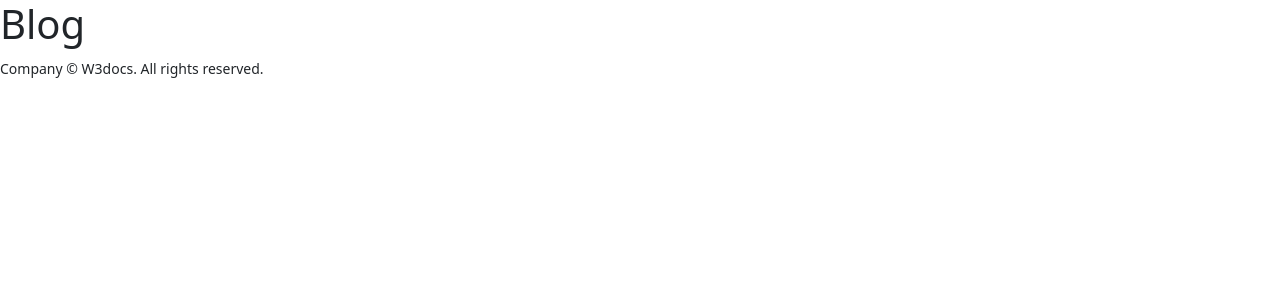
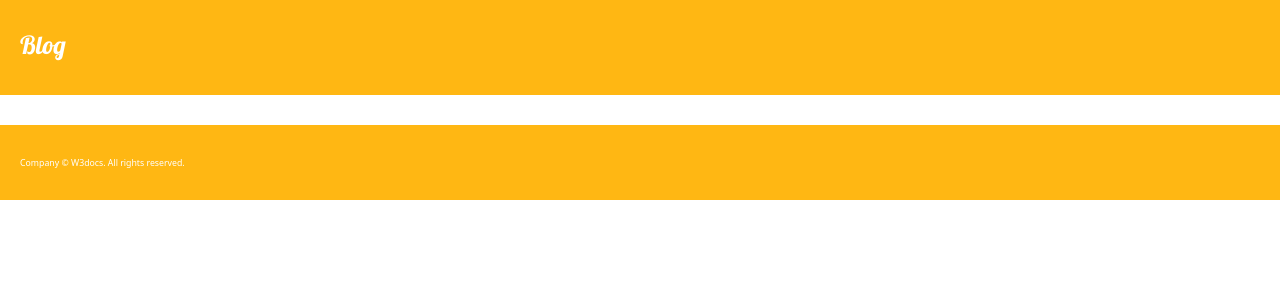
Before and after one commit to dcarolinahdev/dc_blog, a Django app: page / in a window 1280 px wide. Shown: the top 300 px of the page. Run offline with Django 4.2, Linux system fonts and the light colour scheme; data that the repository does not hold is empty.

Commit message:
Starting with static files

```diff
--- /dev/null
+++ b/blog/static/css/blog.css
@@ -0,0 +1,73 @@
+/*--------------------------
+# General
+----------------------------*/
+:root {
+    --orange-1: #FF9E03;
+    --orange-2: #FFAA0B;
+    --orange-3: #FFB713;
+    --orange-4: #FFC31B;
+    --orange-5: #FFD023;
+    --orange-6: #FFDC2B;
+}
+
+* {
+    box-sizing: border-box;
+    padding: 0;
+    margin: 0;
+}
+
+html {
+    font-size: 62.5%;
+}
+
+body {
+    display: flex;
+    flex-direction: column;
+    min-height: 100vh;
+}
+
+/*--------------------------
+# HEADER
+----------------------------*/
+
+header {
+    background-color: var(--orange-3);
+    padding: 3rem 2rem;
+    color: white;
+}
+
+header h1 {
+    font-family: 'Lobster';
+}
+
+/*--------------------------
+# MAIN
+----------------------------*/
+
+main {
+    padding: 1.5rem 2rem;
+}
+
+article {
+    padding: 1rem;
+
+    -webkit-box-shadow: 0px 0px 10px 5px var(--orange-4);
+    -moz-box-shadow: 0px 0px 10px 5px var(--orange-4);
+    box-shadow: 0px 0px 10px 5px var(--orange-4);
+}
+
+article h2 a {
+    color: var(--orange-1);
+    text-decoration: none;
+    font-family: 'Lobster';
+}
+
+/*--------------------------
+# FOOTER
+----------------------------*/
+
+footer {
+    background-color: var(--orange-3);
+    padding: 3rem 2rem;
+    color: white;
+}
--- a/blog/templates/blog/index.html
+++ b/blog/templates/blog/index.html
@@ -1,20 +1,26 @@
+{% load static %}
 <!DOCTYPE HTML>
 <html lang="en">
   <head>
     <title>dcarolinahdev's blog</title>
     <meta http-equiv="Content-Type" content="text/html; charset=UTF-8" />
     <meta name="Author" content="dcarolinahdev">
-    <!--<link rel="stylesheet" type="text/css" href="style.css">-->
+
     <!--bootstrap -->
     <link rel="stylesheet" href="https://cdn.jsdelivr.net/npm/bootstrap@5.3.0-alpha1/dist/css/bootstrap.min.css">
     <!--bootstrap icons-->
     <link rel="stylesheet" href="https://cdn.jsdelivr.net/npm/bootstrap-icons@1.10.3/font/bootstrap-icons.css">
+    <!--font-->
+    <link href="//fonts.googleapis.com/css?family=Lobster&subset=latin,latin-ext" rel="stylesheet" type="text/css">
+    <!--css-->
+    <link rel="stylesheet" type="text/css" href="{% static 'css/blog.css' %}">
   </head>
   <body>
     <header>
       <h1>Blog</h1>
     </header>
     <main>
+      <div class="d-flex flex-column gap-5">
         {% for post in posts %}
           <article>
             <time>published: {{ post.published_date }}</time>
@@ -22,6 +28,7 @@
             <p>{{ post.text|linebreaksbr }}</p>
           </article>
         {% endfor %}
+      </div>
     </main>
     <footer>
       <small>Company © W3docs. All rights reserved.</small>
```
Lines whose indentation alone changed are shown as unchanged.
